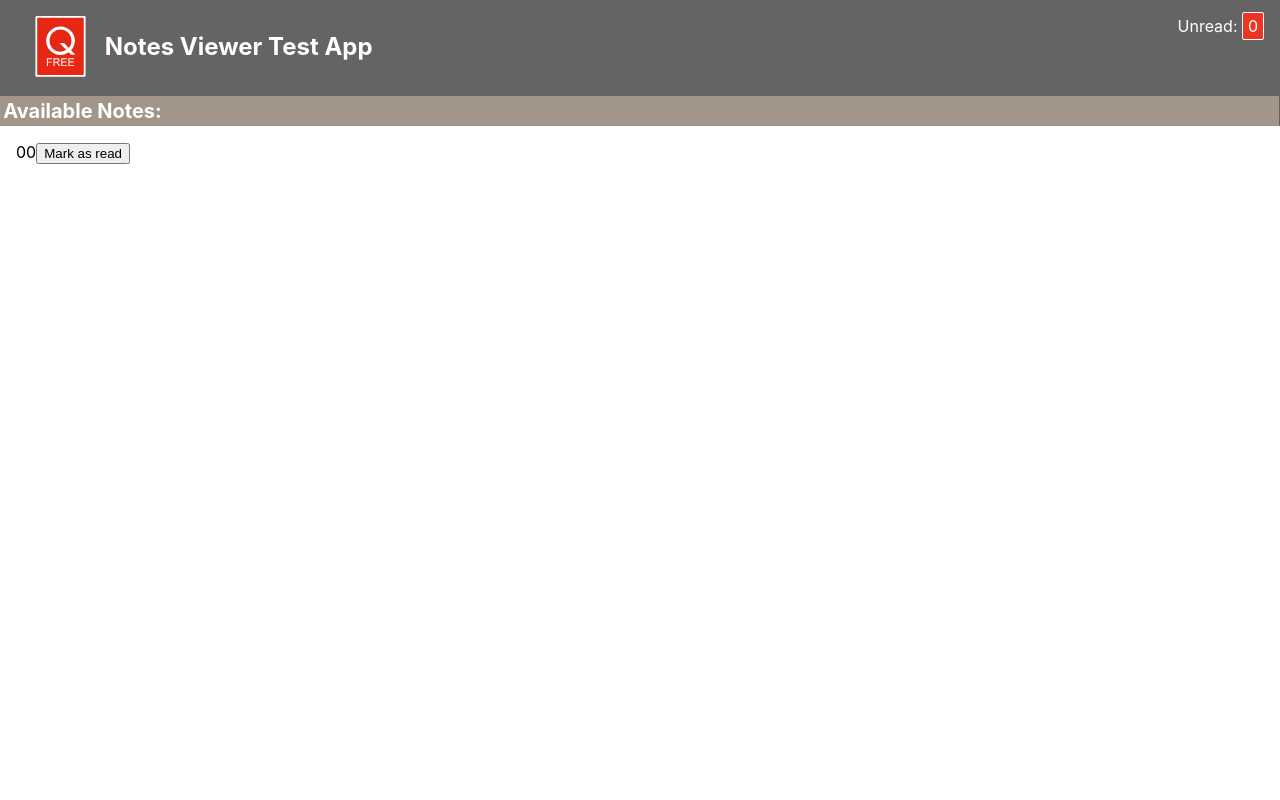
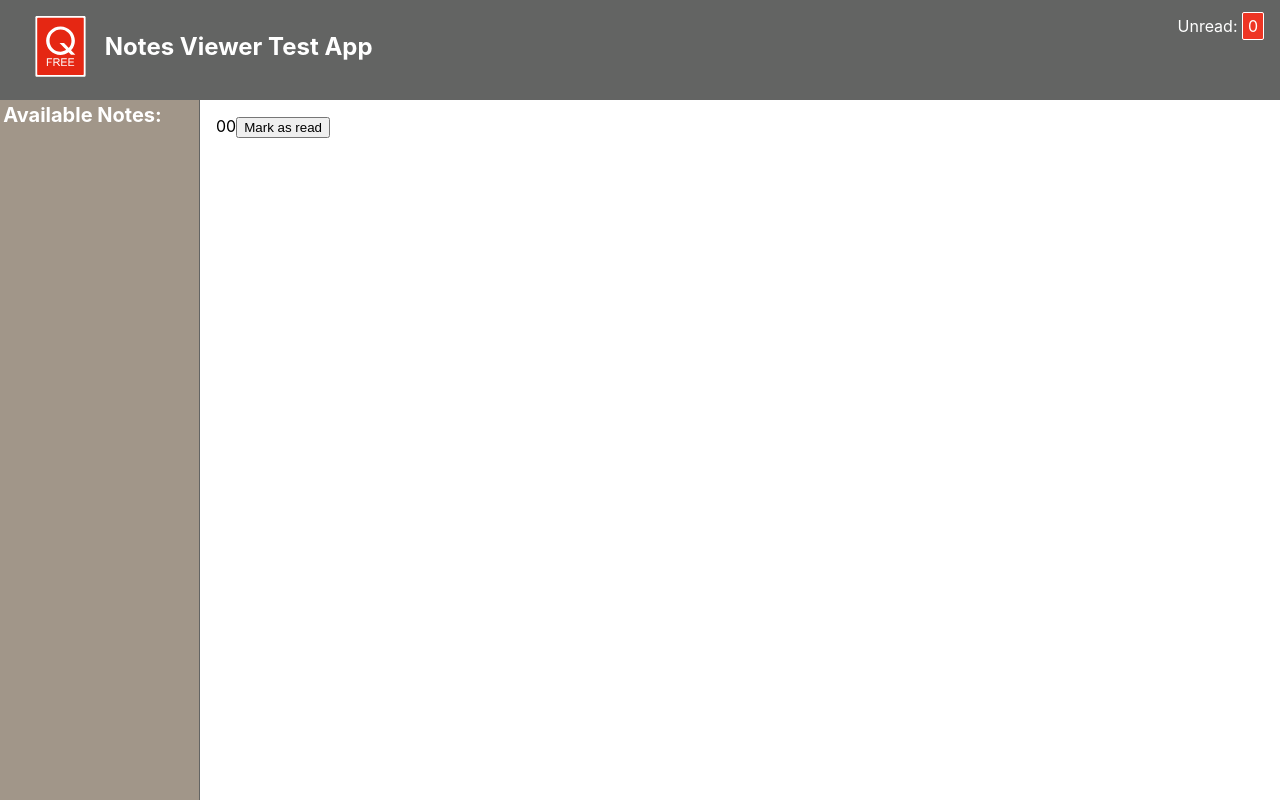
Before and after one commit to TheTedAdams/openroads, a React (Create React App) app: page / in a window 1280 px wide. Built offline with nearby package versions, Linux system fonts and the light colour scheme.

Commit message:
Refactor App.scss to leverage scss features. Fixes #3

```diff
--- a/src/components/App/App.scss
+++ b/src/components/App/App.scss
@@ -1,22 +1,34 @@
-.App-logo {
+@import '../../styles/colors';
+
+.App {
+  display: grid;
+  grid-template-columns: 200px auto;
+  grid-template-rows: 100px auto;
+  width: 100vw;
+  height: 100vh;
+
+  &-logo {
     height: 5rem;
+    width: auto;
     display: block;
   }
 
-.App-header {
-  background-color: #636463;
+  &-header {
+    grid-column: 1 / 3;
+    grid-row: 1;
+    background-color: $gray;
     padding: 1rem 1rem 0 1rem;
     color: white;
     display: flex;
   }
 
-.App-title {
+  &-title {
     font-size: 1.5em;
     flex: 1;
   }
 
-.App-title-unread-count {
-  background: #ee3524;
+  &-title-unread-count {
+    background: $red;
     color: white;
     border-radius: 2px;
     border: solid 1px white;
@@ -26,36 +38,41 @@
     padding: 0.2rem 0.3rem;
     margin-left: 0.3rem;
   }
+}
 
 .NotesSidebar {
-  background: #a19689;
-  border-right: solid 1px #636463;
+  grid-column: 1;
+  grid-row: 2;
+  background: $brown;
+  border-right: solid 1px $gray;
   color: white;
-}
 
-.NotesSidebar-title {
+  &-title {
     margin: 0;
     font-size: 1.25rem;
     padding: 0.2rem;
   }
 
-.NoteDetails {
-  padding: 1rem;
-}
-
-.NotesSidebarItem {
+  &Item {
     padding: 0 0.3rem;
     display: flex;
     flex-direction: row;
-  border-top: solid 1px #636463;
+    border-top: solid 1px $gray;
+
+    &.selected {
+      background: $yellow;
     }
 
-.NotesSidebarItem.selected {
-  background: #ead592;
-}
-
-.NotesSidebarItem-title {
+    &-title {
       margin: 0.3rem 0;
       display: inline-block;
       flex: 1;
     }
+  }
+}
+
+.NoteDetails {
+  grid-column: 2;
+  grid-row: 2;
+  padding: 1rem;
+}
--- a/src/index.tsx
+++ b/src/index.tsx
@@ -1,6 +1,6 @@
 import React from 'react';
 import ReactDOM from 'react-dom';
-import './index.scss';
+import './styles/index.scss';
 import App from './components/App/App';
 
 ReactDOM.render(<App />, document.getElementById('root'));
--- /dev/null
+++ b/src/styles/_colors.scss
@@ -0,0 +1,4 @@
+$red: #ee3524; // Surprised this doesn't match the red in the logo (#E52713). I would check with design to see if that's intentional... -TedA
+$gray: #636463;
+$brown: #a19689;
+$yellow: #ead592;
```
Also changed, not shown: src/components/App/App.tsx (+17 -16 lines), src/styles/index.scss (renamed from src/index.scss). Lines whose indentation alone changed are shown as unchanged.
